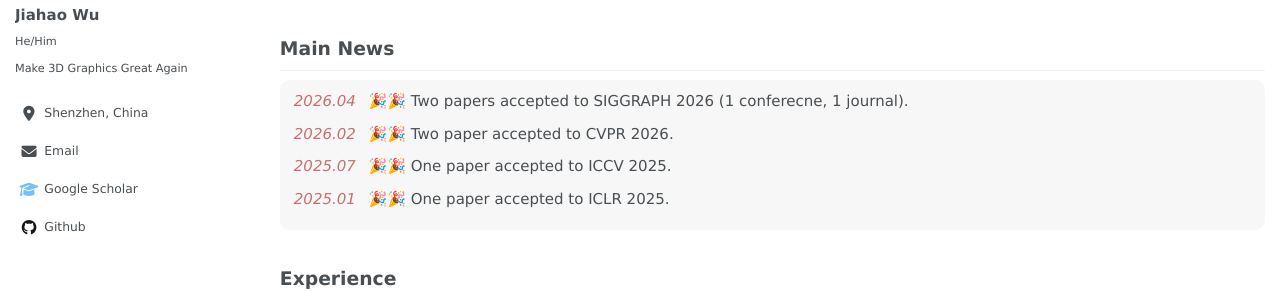
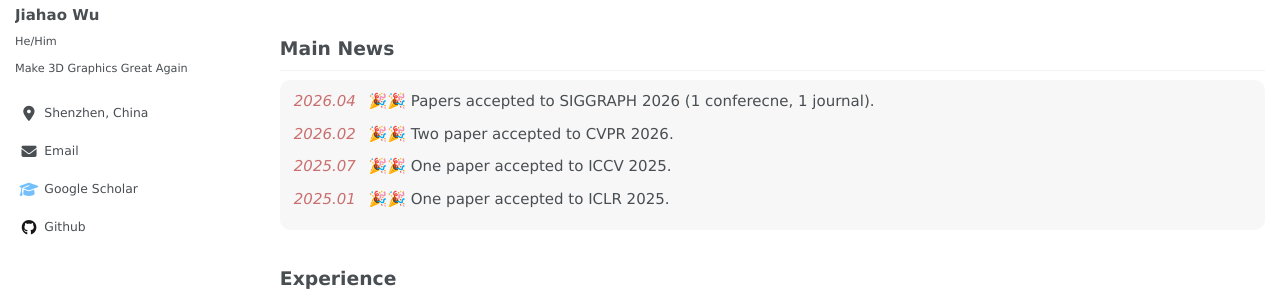
Before and after one commit to WuJH2001/wujh2001.github.io, a Jekyll site: the page built from _pages/about.md, in a window 1280 px wide and 900 px high. Shown: the part 279-570 px from the top of the window. Built offline with Jekyll 4.4.1, drawn with Linux system fonts in a browser that asks for light colours; some web fonts are replaced.

Commit message:
Update about.md

```diff
--- a/_pages/about.md
+++ b/_pages/about.md
@@ -400,7 +400,7 @@ Main News
 ---------------
 <div class="news-box">
   <ul class="news-list">
-    <li><span class="news-date"><em>2026.04</em></span> 🎉🎉 Two papers accepted to SIGGRAPH 2026 (1 conferecne, 1 journal).</li>
+    <li><span class="news-date"><em>2026.04</em></span> 🎉🎉 Papers accepted to SIGGRAPH 2026 (1 conferecne, 1 journal).</li>
     <li><span class="news-date"><em>2026.02</em></span> 🎉🎉 Two paper accepted to CVPR 2026.</li>
     <li><span class="news-date"><em>2025.07</em></span> 🎉🎉 One paper accepted to ICCV 2025.</li>
     <li><span class="news-date"><em>2025.01</em></span> 🎉🎉 One paper accepted to ICLR 2025.</li>
```
